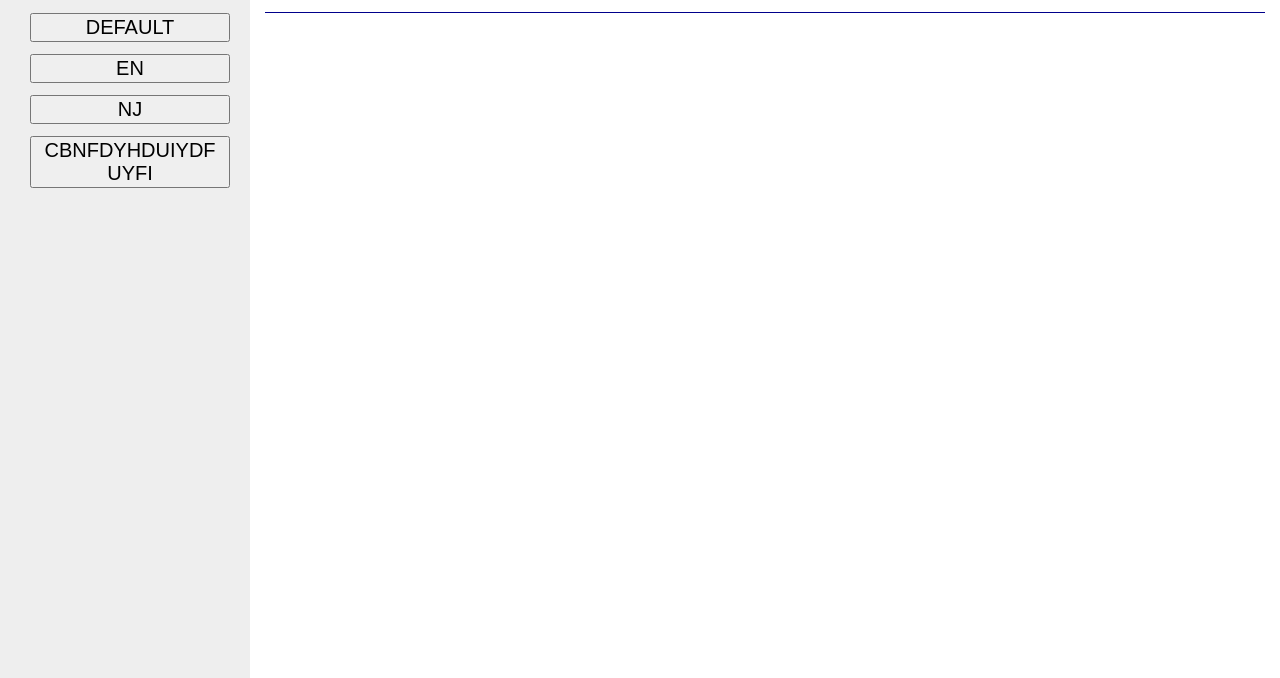
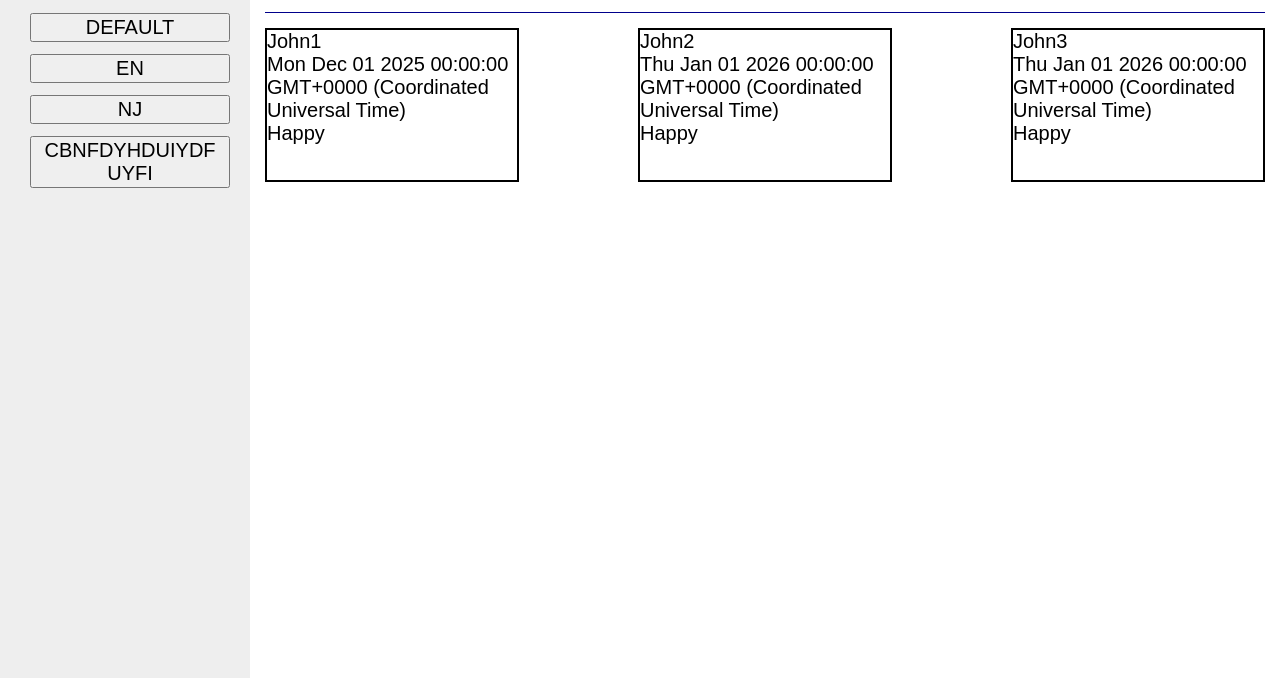
Before and after one commit to pand4monium/odin-todos-list, a website built with webpack: page src/template.html in a window 1280 px wide. Shown: the part 122-800 px from the top of the page. Built offline with nearby package versions, Linux system fonts and the light colour scheme.

Commit message:
Completed Main Todo Task display

```diff
--- a/src/class/Project.js
+++ b/src/class/Project.js
@@ -1,7 +1,29 @@
+import { TodoItem } from "./todoItem";
+
 export class Project {
 
     constructor(name) {
         this.name = name;
         this.todoItems = [];
     }
+
+    addTask(title, description, dueDate, priority) {
+        this.todoItems.push(new TodoItem(title, description, dueDate, priority))
+    }
+
+    displayTask() {
+        let displayHTML = this.todoItems.reduce((arr, item, i) => {
+            return arr + `
+                <div class="task-container" id="task-${i}">
+                    <div class="task-title">${item.title}</div>
+                    <div class="task-dueDate">${item.dueDate}</div>
+                    <div class="task-description">${item.description}</div>
+                </div>
+            `;
+        }, ``)
+
+        console.log(displayHTML);
+
+        return displayHTML;
+    }
 }
--- a/src/class/todoItem.js
+++ b/src/class/todoItem.js
@@ -3,7 +3,7 @@
     constructor(title, description, dueDate, priority) {
         this.title = title;
         this.description = description;
-        this.dueDate = new Date(dueDate.year, dueDate.month, dueDate.day, 0, 0);
+        this.dueDate = dueDate;
         this.priority = priority;
         this.notes = "";
         this.status = 0;
--- a/src/index.js
+++ b/src/index.js
@@ -19,7 +19,11 @@ console.log("test");
 application.addProject(a1);
 application.addProject(a2);
 application.addProject(a3);
-console.log(application.projectList);
+
+
+application.selectedProject.addTask("John1", "Happy", new Date(2025, 11, 1), 1);
+application.selectedProject.addTask("John2", "Happy", new Date(2025, 12, 1), 2);
+application.selectedProject.addTask("John3", "Happy", new Date(2025, 12, 1), 3);
 
 loadHeader();
 
--- a/src/pages/mainBody.js
+++ b/src/pages/mainBody.js
@@ -7,4 +7,7 @@ export const loadMainBody = (appProject) => {
             <button id="deleteProject"> DELETE </button>
         </div>
     `
+    console.log(appProject.selectedProject.displayTask());
+    console.log(document.getElementById("TodoMenu"));
+    document.getElementById("TodoMenu").innerHTML = appProject.selectedProject.displayTask();
 }
--- a/src/styles/styles.css
+++ b/src/styles/styles.css
@@ -20,5 +20,5 @@ body {
 
 main {
     display: grid;
-    grid-template-rows: auto 1fr;
+    grid-template-rows: auto auto 1fr;
 }
--- a/src/styles/stylesMain.css
+++ b/src/styles/stylesMain.css
@@ -30,3 +30,21 @@
 
     margin: 0px 15px;
 }
+
+#TodoMenu {
+    width: auto;
+    display: flex;
+    flex-wrap: wrap;
+    justify-content: space-between;
+    row-gap: 15px;
+    column-gap: 15px;
+
+    padding: 15px
+}
+
+.task-container {
+    border: 2px black solid;
+    flex: 0 0 0;
+    min-width: 250px;
+    height: 150px;
+}
--- a/src/template.html
+++ b/src/template.html
@@ -12,7 +12,7 @@
         <main>
             <div id="projectHeader"></div>
             <div id="projectLine"></div>
-            <div id="ToDoMenu"></div>
+            <div id="TodoMenu"></div>
         </main>
     </div>
 </body>
```
